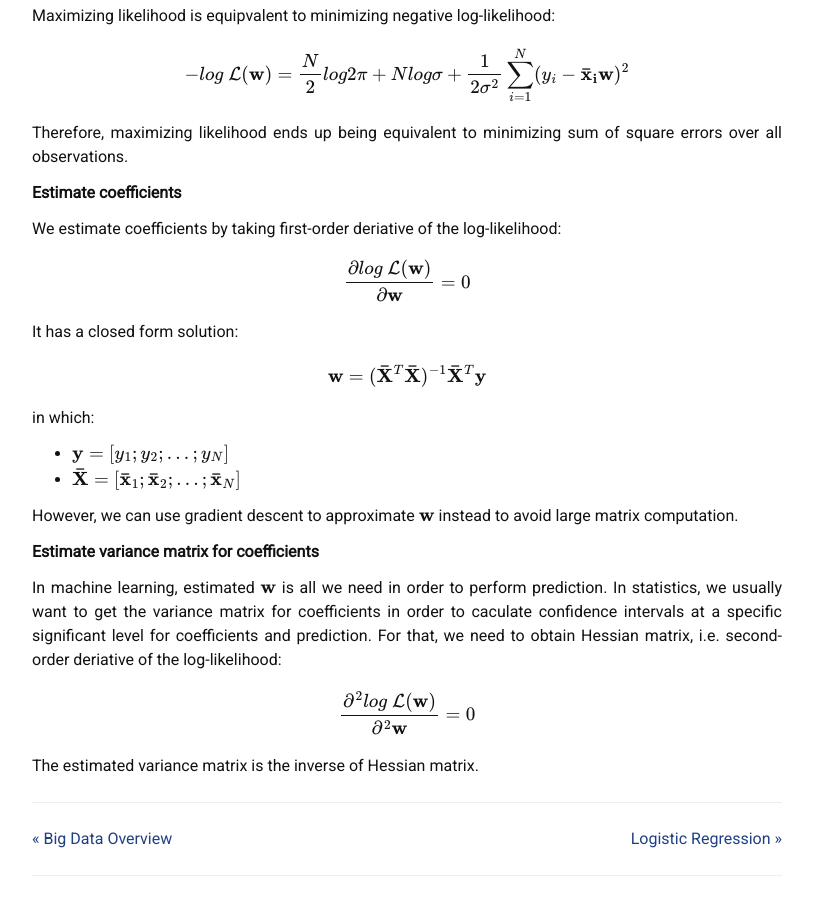
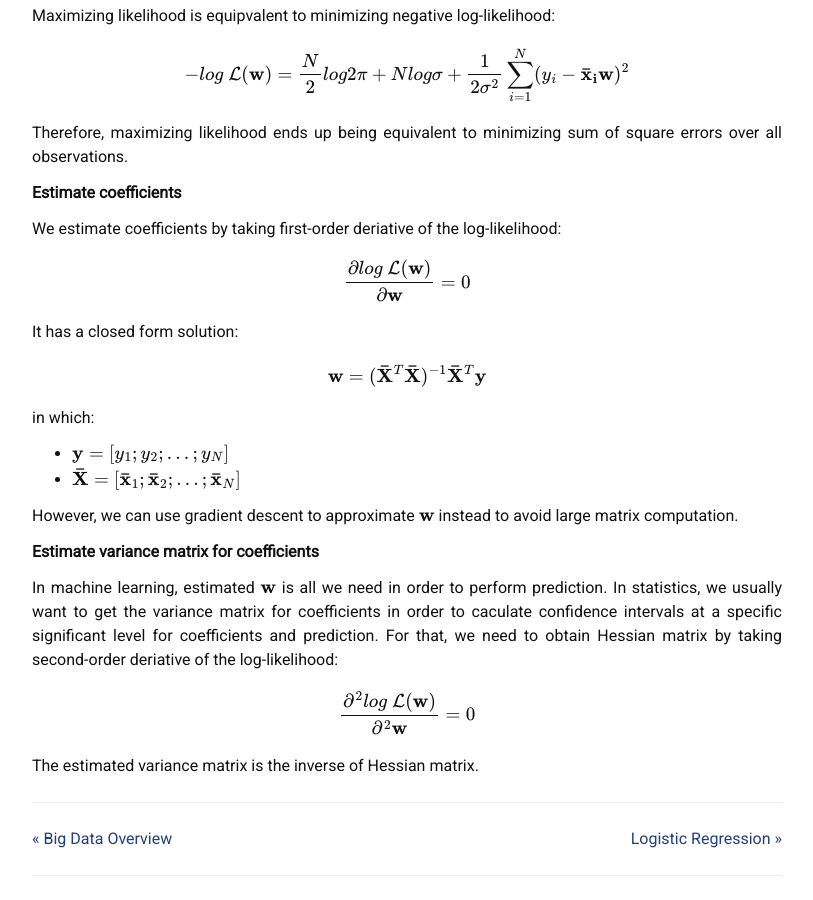
Before and after one commit to liambll/blog-archive, a Jekyll site: the page built from _posts/2017-06-29-linear-regression.markdown, in a window 1280 px wide and 900 px high, scrolled down 2048 px. Shown: the whole window, without its empty margins (233-1046 px from the left). Built offline with Jekyll 4.4.1, drawn with Linux system fonts in a browser that asks for light colours; nearby versions of some CDN libraries; formulas are drawn with MathJax 3; comment, search, counter and statistics services are not loaded.

Commit message:
Update 2017-06-29-linear-regression.markdown

```diff
--- a/_posts/2017-06-29-linear-regression.markdown
+++ b/_posts/2017-06-29-linear-regression.markdown
@@ -82,7 +82,7 @@ However, we can use gradient descent to approximate \\(\mathbf{w}\\) instead to
 
 __Estimate variance matrix for coefficients__
 
-In machine learning, estimated \\(\mathbf{w}\\) is all we need in order to perform prediction. In statistics, we usually want to get the variance matrix for coefficients in order to caculate confidence intervals at a specific significant level for coefficients and prediction. For that, we need to obtain Hessian matrix, i.e. second-order deriative of the log-likelihood:
+In machine learning, estimated \\(\mathbf{w}\\) is all we need in order to perform prediction. In statistics, we usually want to get the variance matrix for coefficients in order to caculate confidence intervals at a specific significant level for coefficients and prediction. For that, we need to obtain Hessian matrix by taking second-order deriative of the log-likelihood:
 \\[
 \frac{\partial^2 log~\mathcal{L}(\mathbf{w})}{\partial^2 \mathbf{w}} = 0
 \\]
```
